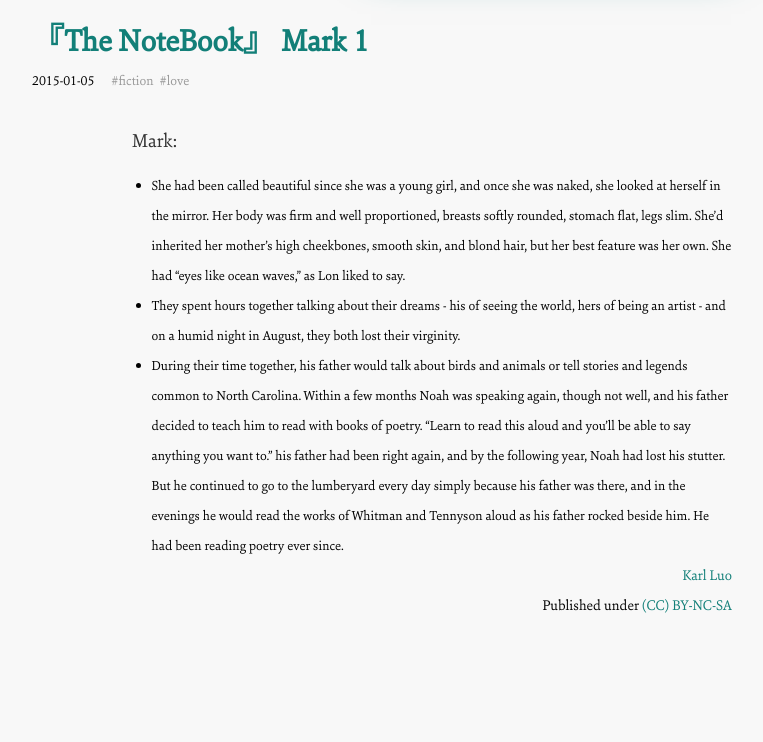
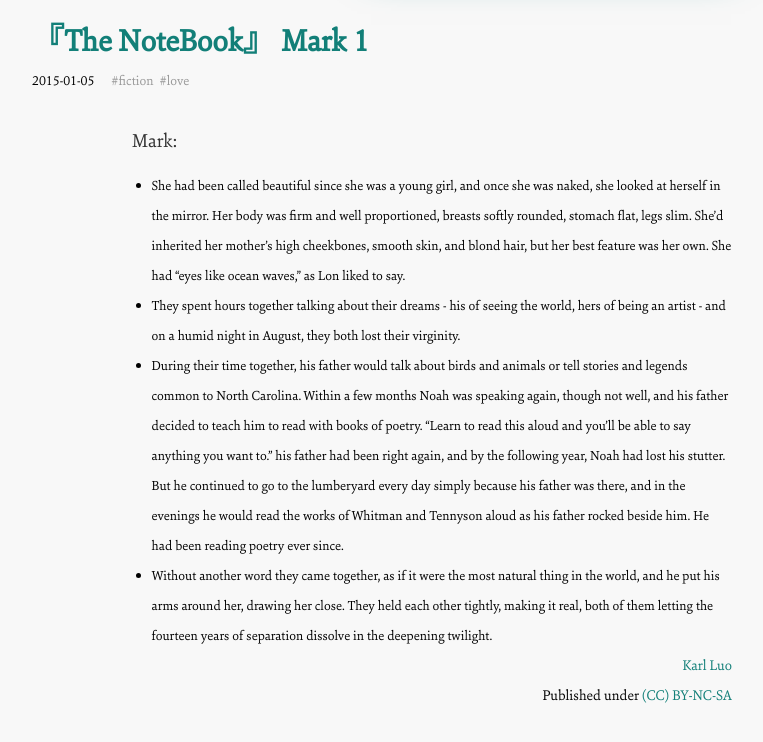
Before and after one commit to luolinjia/en, a Jekyll site: the page built from _posts/2015-01-05-the-notebook-mark-1.md, in a window 1280 px wide and 1178 px high. Shown: the part 388-1130 px from the top of the window, without its empty margins (208-971 px from the left). Built offline with Jekyll 4.4.1, drawn with Linux system fonts in a browser that asks for light colours; Markdown is read by kramdown in place of the engine named in the settings; comment, search, counter and statistics services are not loaded.

Commit message:
Update 2015-01-05-the-notebook-mark-1.md

```diff
--- a/_posts/2015-01-05-the-notebook-mark-1.md
+++ b/_posts/2015-01-05-the-notebook-mark-1.md
@@ -14,3 +14,4 @@ Mark:
 - She had been called beautiful since she was a young girl, and once she was naked, she looked at herself in the mirror. Her body was firm and well proportioned, breasts softly rounded, stomach flat, legs slim. She'd inherited her mother's high cheekbones, smooth skin, and blond hair, but her best feature was her own. She had "eyes like ocean waves," as Lon liked to say.
 - They spent hours together talking about their dreams - his of seeing the world, hers of being an artist - and on a humid night in August, they both lost their virginity.
 - During their time together, his father would talk about birds and animals or tell stories and legends common to North Carolina. Within a few months Noah was speaking again, though not well, and his father decided to teach him to read with books of poetry. "Learn to read this aloud and you'll be able to say anything you want to." his father had been right again, and by the following year, Noah had lost his stutter. But he continued to go to the lumberyard every day simply because his father was there, and in the evenings he would read the works of Whitman and Tennyson aloud as his father rocked beside him. He had been reading poetry ever since.
+- Without another word they came together, as if it were the most natural thing in the world, and he put his arms around her, drawing her close. They held each other tightly, making it real, both of them letting the fourteen years of separation dissolve in the deepening twilight.
```
